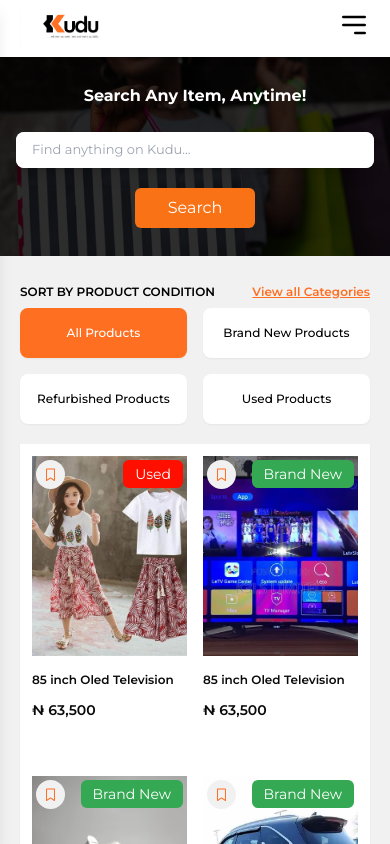
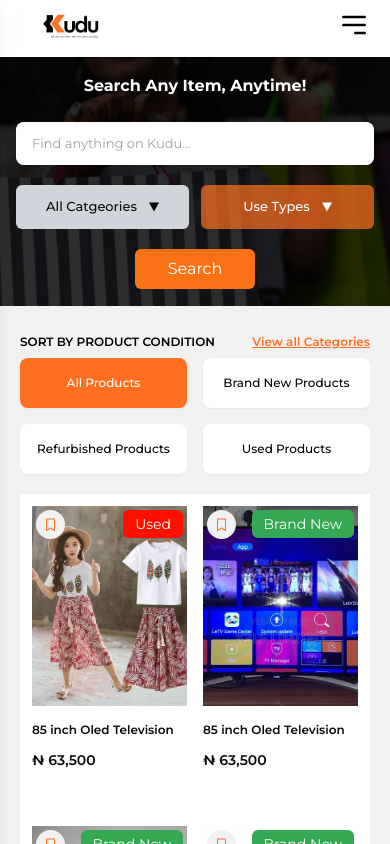
Before and after one commit to Greenmouse-Experts/Kudu, a Next.js app: page / in a window 390 px wide. Shown: the top 844 px of the page. Built offline with nearby package versions, Linux system fonts and the light colour scheme.

Commit message:
worked on search feature

```diff
--- a/src/sections/HomeSection/SearchSection.js
+++ b/src/sections/HomeSection/SearchSection.js
@@ -14,7 +14,7 @@ export default function SearchSection() {
     const [selectedUseType, setType] = useState("Use Types");
 
     return (
-        <div className="relative w-full lg:min-h-[500px] md:min-h-[400px] h-[200px] lg:py-10 md:py-10 py-4 lg:mt-10 md:mt-10 mt-14 bg-black">
+        <div className="relative w-full lg:min-h-[500px] md:min-h-[400px] h-[250px] lg:py-10 md:py-10 py-4 lg:mt-10 md:mt-10 mt-14 bg-black">
             <Image
                 src="/images/shoppingBag.png"
                 alt="Background image"
@@ -45,7 +45,7 @@ export default function SearchSection() {
                         <div className="flex items-center bg-white rounded-lg overflow-hidden shadow-lg w-full">
                             <input
                                 type="text"
-                                className="md:w-3/5 w-full px-4 py-2 rounded-lg md:px-6 md:py-4 outline-none text-[13px] md:text-lg text-gray-700"
+                                className="md:w-3/5 w-full px-4 py-3 rounded-lg md:px-6 md:py-4 outline-none text-[13px] md:text-lg text-gray-700"
                                 placeholder="Find anything on Kudu..."
                                 style={{ fontSize: '13px' }}
                             />
@@ -61,19 +61,57 @@ export default function SearchSection() {
                                 </div>
                                 <div className="flex w-full">
                                     <DropdownMenu buttonLabel={selectedUseType} color={'#FFF'} btnClass="inline-flex justify-center text-white w-full px-4 h-full py-3 gap-3 rounded-md font-medium bg-kuduOrangeFade">
-                                            <span className="block px-4 py-2 text-sm text-gray-700 cursor-pointer">
+                                        <span className="block px-4 py-2 text-sm text-gray-700 cursor-pointer"
+                                        onClick={() => setType('Brand New')}>
                                                 Brand New
                                         </span>
-                                        <span className="block px-4 py-2 text-sm text-gray-700 cursor-pointer">
+                                        <span className="block px-4 py-2 text-sm text-gray-700 cursor-pointer"
+                                            onClick={() => setType('Refurbished')}
+                                        >
                                             Refurbished
                                         </span>
-                                        <span className="block px-4 py-2 text-sm text-gray-700 cursor-pointer">
+                                        <span className="block px-4 py-2 text-sm text-gray-700 cursor-pointer"
+                                            onClick={() => setType('Used')}
+                                        >
                                             Used
                                         </span>
                                     </DropdownMenu>
                                 </div>
                             </div>
                         </div>
+
+                        {/** For Mobile Screen */}
+                        <div className="w-full flex md:hidden gap-3">
+                            <div className="w-full flex">
+                                <DropdownMenu buttonLabel={selectedCategory} color={'#000'} btnClass="inline-flex justify-center w-full px-4 h-full py-3 gap-3 rounded-md font-medium bg-gray-300">
+                                    {arrCategories.map((category, index) => (
+                                        <span className="block px-4 py-2 text-sm text-gray-700 cursor-pointer" onClick={() => setCategory(category)} key={index}>
+                                            {category}
+                                        </span>
+                                    ))}
+                                </DropdownMenu>
+                            </div>
+                            <div className="flex w-full">
+                                <DropdownMenu buttonLabel={selectedUseType} color={'#FFF'} btnClass="inline-flex justify-center text-white w-full px-4 h-full py-3 gap-3 rounded-md font-medium bg-kuduOrangeFade">
+                                    <span className="block px-4 py-2 text-sm text-gray-700 cursor-pointer"
+                                        onClick={() => setType('Brand New')}>
+                                        Brand New
+                                    </span>
+                                    <span className="block px-4 py-2 text-sm text-gray-700 cursor-pointer"
+                                        onClick={() => setType('Refurbished')}
+                                    >
+                                        Refurbished
+                                    </span>
+                                    <span className="block px-4 py-2 text-sm text-gray-700 cursor-pointer"
+                                        onClick={() => setType('Used')}
+                                    >
+                                        Used
+                                    </span>
+                                </DropdownMenu>
+                            </div>
+                        </div>
+
+
                         <div className="flex justify-center w-full">
                             <button className="bg-orange-500 text-white text-base px-4 py-2 lg:w-1/5 md:w-1/5 w-1/3 md:px-6 md:py-3 rounded-md hover:bg-orange-600 transition duration-300">
                                 Search
```
